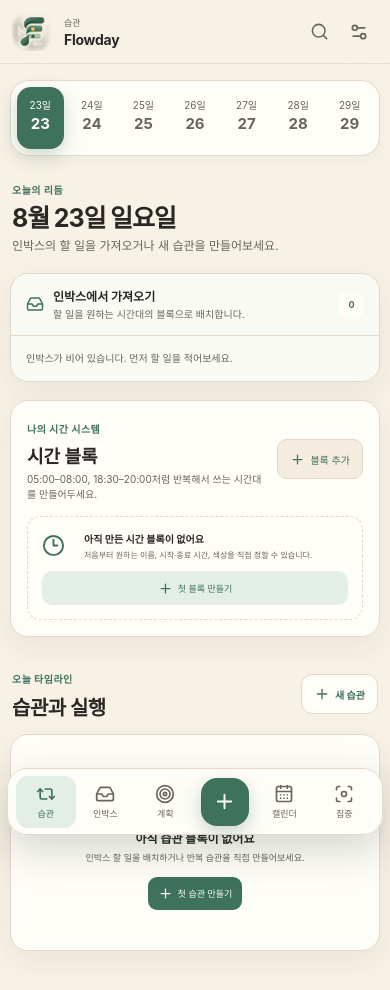
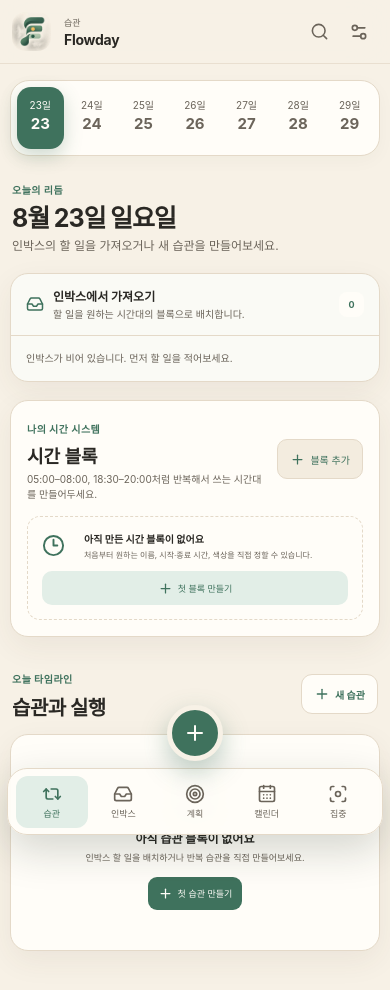
Before and after one commit to SengangLemon/flowday, a Next.js app: page / in a window 390 px wide. Shown: the top 990 px of the page. Built offline with nearby package versions, Linux system fonts and the light colour scheme.

Commit message:
fix: balance mobile actions and schedule form

```diff
--- a/app/components/planner-app.tsx
+++ b/app/components/planner-app.tsx
@@ -720,7 +720,16 @@ function CreateHub({ onClose, onTask, onBlock, onGoal }: CreateHubProps) {
 
 type BottomNavProps = { active: PlannerView; onChange: (view: PlannerView) => void; onAdd: () => void };
 function BottomNav({ active, onChange, onAdd }: BottomNavProps) {
-  return <nav className="mobile-bottom-nav" aria-label="모바일 주요 메뉴">{NAV_ITEMS.slice(0, 3).map(({ id, label, icon: Icon }) => <button className={active === id ? 'active' : ''} aria-current={active === id ? 'page' : undefined} key={id} onClick={() => onChange(id)}><Icon size={20} /><span>{label}</span></button>)}<button className="mobile-fab" onClick={onAdd} aria-label="새로 만들기"><Plus size={23} /></button>{NAV_ITEMS.slice(3).map(({ id, label, icon: Icon }) => <button className={active === id ? 'active' : ''} aria-current={active === id ? 'page' : undefined} key={id} onClick={() => onChange(id)}><Icon size={20} /><span>{label}</span></button>)}</nav>;
+  return (
+    <nav className="mobile-bottom-nav" aria-label="모바일 주요 메뉴">
+      {NAV_ITEMS.map(({ id, label, icon: Icon }) => (
+        <button className={active === id ? 'active' : ''} aria-current={active === id ? 'page' : undefined} key={id} onClick={() => onChange(id)}>
+          <Icon size={20} /><span>{label}</span>
+        </button>
+      ))}
+      <button className="mobile-fab" onClick={onAdd} aria-label="새로 만들기"><Plus size={24} /></button>
+    </nav>
+  );
 }
 
 export function PlannerApp() {
--- a/app/components/task-sheet.tsx
+++ b/app/components/task-sheet.tsx
@@ -148,10 +148,10 @@ export function TaskSheet({ task: initialTask, tasks, goals, scheduleBlocks, isN
 
           <section className="sheet-section">
             <h3>언제 실행하나요</h3>
-            <div className="field-row">
-              <CalendarDays size={18} />
-              <label><span>날짜</span><input type="date" value={task.date} onChange={(event) => update('date', event.target.value)} /></label>
-            </div>
+            <label className="schedule-date-choice">
+              <span><CalendarDays size={17} />날짜</span>
+              <input type="date" value={task.date} onChange={(event) => update('date', event.target.value)} />
+            </label>
             <div className="field-row field-row-toggle">
               <Clock3 size={18} />
               <div><strong>타임라인에 배치</strong><small>끄면 인박스 할 일로 저장됩니다.</small></div>
--- a/app/globals.css
+++ b/app/globals.css
@@ -359,3 +359,30 @@ button:focus-visible,input:focus-visible,textarea:focus-visible { outline: 2px s
   .time-block-grid { grid-template-columns: 1fr; }
   .mobile-bottom-nav { width: calc(100% - 14px); }
 }
+
+/* Mobile action symmetry and a single alignment axis for schedule inputs */
+.view-container { padding-bottom: 154px; }
+.mobile-bottom-nav { grid-template-columns: repeat(5,minmax(0,1fr)); overflow: visible; }
+.mobile-fab {
+  position: absolute;
+  left: 50%;
+  top: -64px;
+  width: 56px;
+  height: 56px;
+  margin: 0;
+  border: 5px solid var(--bg);
+  border-radius: 50%;
+  transform: translateX(-50%);
+  box-shadow: 0 10px 26px color-mix(in srgb,var(--accent) 34%,transparent);
+}
+.schedule-date-choice { padding: 11px 0 12px; display: block; border-bottom: 1px solid var(--line); color: var(--muted); }
+.schedule-date-choice > span { display: flex; align-items: center; gap: 8px; color: var(--ink); font-size: 12px; font-weight: 600; }
+.schedule-date-choice input { width: 100%; min-height: 48px; margin-top: 9px; padding: 0 12px; border: 1px solid var(--line); border-radius: 12px; outline: 0; background: var(--surface-2); color: var(--ink); text-align: left; font-size: 12px; font-variant-numeric: tabular-nums; }
+.schedule-date-choice input:focus { border-color: var(--accent); box-shadow: 0 0 0 3px color-mix(in srgb,var(--accent) 12%,transparent); }
+.schedule-choice-panel { padding-left: 0; }
+.time-choice > header,.choice-block > header { justify-content: flex-start; flex-wrap: wrap; }
+.time-choice > header strong,.choice-block > header > strong { max-width: 100%; padding: 4px 7px; border-radius: 7px; background: var(--accent-soft); font-size: 9px; }
+
+@media (min-width: 940px) {
+  .view-container { padding-bottom: 86px; }
+}
```
